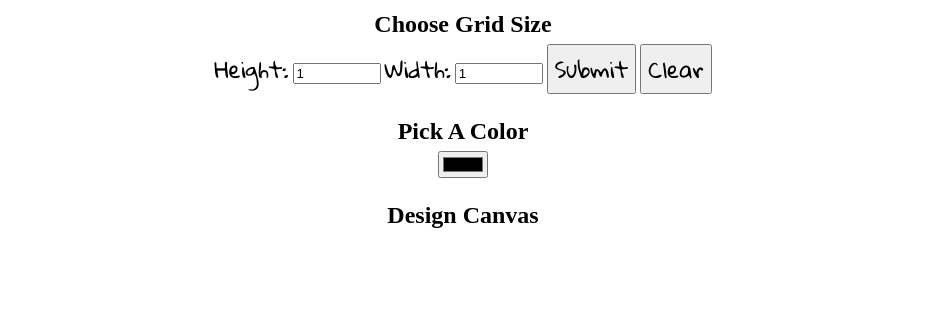
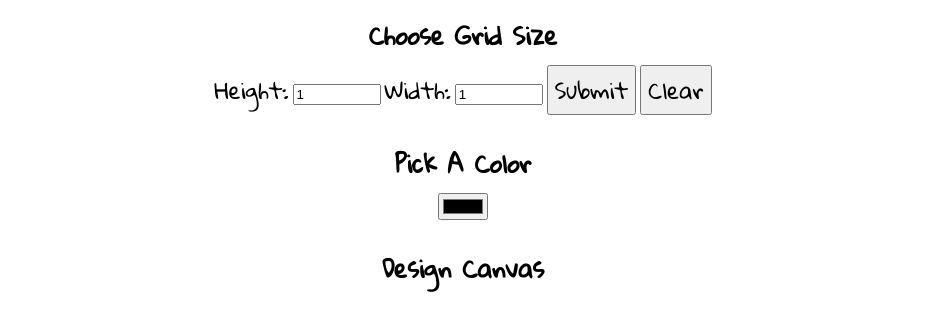
Before and after one commit to Diatile/Pixel-Art-Maker, a plain HTML site: page index.html in a window 1280 px wide. Shown: the part 126-456 px from the top of the page, without its empty margins (177-1105 px from the left). Drawn offline with Linux system fonts and the light colour scheme.

Commit message:
Update styles.css

```diff
--- a/styles.css
+++ b/styles.css
@@ -10,6 +10,7 @@ body {
  }
 
  h2 {
+     font-family: 'Gloria Hallelujah', cursive;
      margin: 1em 0 0.25em;
  }
 
```
